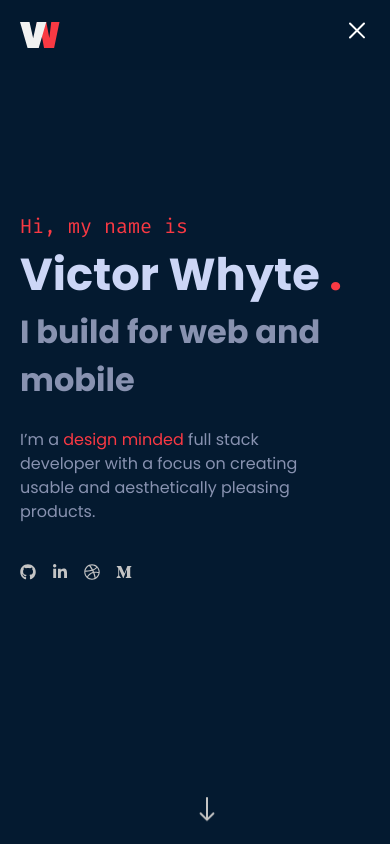
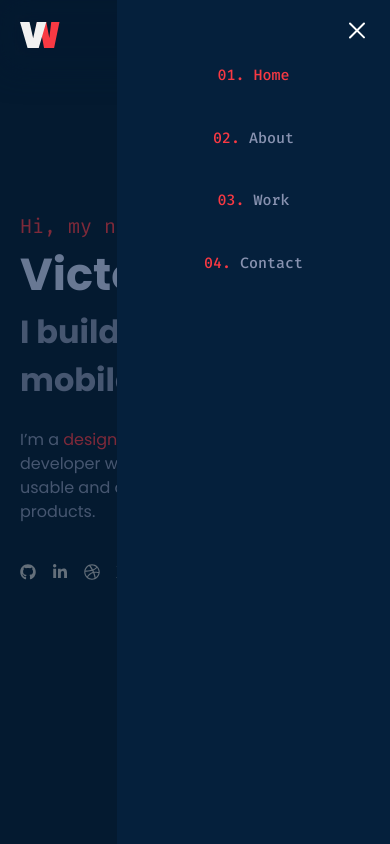
Before and after one commit to thevictorwhyte/portfolext, a Next.js app: page / in a window 390 px wide. Both pictures are taken after a click on the button 358 px from the left and 32 px from the top of the page. Shown: the top 844 px of the page. Built offline with nearby package versions, Linux system fonts and the light colour scheme.

Commit message:
finished up the mobile navigation

```diff
--- a/components/Header.js
+++ b/components/Header.js
@@ -1,11 +1,12 @@
 import Image from "next/image";
 import { useEffect, useState } from "react";
-import { motion } from "framer-motion";
+import { motion, useCycle } from "framer-motion";
 import Menu from "./Menu/Menu";
 
 const defaultColor = "text-[#8892B0]";
 const active = "text-secondary";
 function Header({ aboutRef, workRef, contactRef, navRef }) {
+  const [isMenuOpen, toggleMenu] = useCycle(false, true);
   const [isScrolling, setIsScrolling] = useState(false);
   const [homeColor, setHomeColour] = useState(active);
   const [aboutColor, setAboutColour] = useState(defaultColor);
@@ -121,6 +122,30 @@ function Header({ aboutRef, workRef, contactRef, navRef }) {
     },
   };
 
+  const menuContainerVariant = {
+    hidden: {
+      opacity: 0,
+    },
+    visible: {
+      opacity: isMenuOpen ? 1 : 0,
+    },
+  };
+
+  const menuSideBar = {
+    hidden: {
+      x: "100vw",
+      opacity: 1,
+    },
+    visible: {
+      x: isMenuOpen ? 0 : "100vw",
+      opacity: 1,
+      transition: {
+        duration: 0.5,
+        delay: 0.2,
+      },
+    },
+  };
+
   return (
     <header className="w-full">
       <nav
@@ -129,6 +154,51 @@ function Header({ aboutRef, workRef, contactRef, navRef }) {
           isScrolling && " transition transform duration-200 shadow-custom"
         }`}
       >
+        <motion.div
+          variants={menuContainerVariant}
+          initial="hidden"
+          animate="visible"
+          className="md:hidden absolute top-0 left-0 w-[100vw] h-[100vh] z-[30] bg-opacity-50 bg-primary backdrop-blur-lg"
+        >
+          <motion.div
+            variants={menuSideBar}
+            initial="hidden"
+            animate="visible"
+            className="absolute w-[70%] h-[100vh] bg-tertiary top-0 right-0"
+          >
+            <div className="flex flex-col items-center space-y-[40px] mt-[4rem]">
+              <motion.div
+                className={`navIcon ${homeColor}`}
+                variants={navItems}
+                onClick={() => window.scrollTo(0, 0)}
+              >
+                <span className="text-secondary">01. </span>Home
+              </motion.div>
+              <motion.div
+                onClick={() => scrollToRef(aboutRef)}
+                variants={navItems}
+                className={`navIcon ${aboutColor}`}
+              >
+                <span className="text-secondary">02. </span>About
+              </motion.div>
+              <motion.div
+                className={`navIcon ${workColor}`}
+                variants={navItems}
+                onClick={() => scrollToRef(workRef)}
+              >
+                <span className="text-secondary">03. </span>Work
+              </motion.div>
+              <motion.div
+                className={`navIcon ${contactColor}`}
+                variants={navItems}
+                onClick={() => scrollToRef(contactRef)}
+              >
+                <span className="text-secondary">04. </span>Contact
+              </motion.div>
+            </div>
+          </motion.div>
+        </motion.div>
+
         <motion.div
           variants={logoAndButtonVariant}
           initial="hidden"
@@ -144,7 +214,7 @@ function Header({ aboutRef, workRef, contactRef, navRef }) {
         </motion.div>
 
         <div className="md:hidden z-[180]">
-          <Menu />
+          <Menu toggleMenu={toggleMenu} />
         </div>
 
         <motion.div
--- a/components/Menu/Menu.js
+++ b/components/Menu/Menu.js
@@ -24,13 +24,14 @@ const sidebar = {
   },
 };
 
-const Menu = () => {
+const Menu = ({ toggleMenu }) => {
   const [isOpen, toggleOpen] = useCycle(false, true);
   const containerRef = useRef(null);
   const { height } = useDimensions(containerRef);
 
   const handleToggle = () => {
     console.log("i am being fired");
+    toggleMenu();
     toggleOpen();
   };
 
--- a/components/Menu/MenuItem.js
+++ b/components/Menu/MenuItem.js
@@ -1,38 +1,12 @@
 import { motion } from "framer-motion";
-
-const variants = {
-  open: {
-    y: 0,
-    opacity: 1,
-    transition: {
-      y: { stiffness: 1000, velocity: -100 },
-    },
-  },
-  closed: {
-    y: 50,
-    opacity: 0,
-    transition: {
-      y: { stiffness: 1000 },
-    },
-  },
-};
-
-const colors = ["#FF008C", "#D309E1", "#9C1AFF", "#7700FF", "#4400FF"];
-
-export const MenuItem = ({ i }) => {
-  const style = { border: `2px solid ${colors[i]}` };
+export const MenuItem = ({ home = false, text }) => {
   return (
-    <motion.li
-      variants={variants}
-      whileHover={{ scale: 1.1 }}
-      whileTap={{ scale: 0.95 }}
-      className="list-none mb-[20px] flex items-center cursor-pointer m-0 p-0"
+    <motion.div
+      className={`navIcon ${homeColor}`}
+      variants={navItems}
+      onClick={() => window.scrollTo(0, 0)}
     >
-      <div
-        className="w-[40px] h-[40px] rounded-full flex-[40] mr-[20px]"
-        style={style}
-      />
-      <div className="rounded-[5px] w-[200px] h-[20px] flex-1" style={style} />
-    </motion.li>
+      <span className="text-secondary"> 01. </span>Home
+    </motion.div>
   );
 };
```
